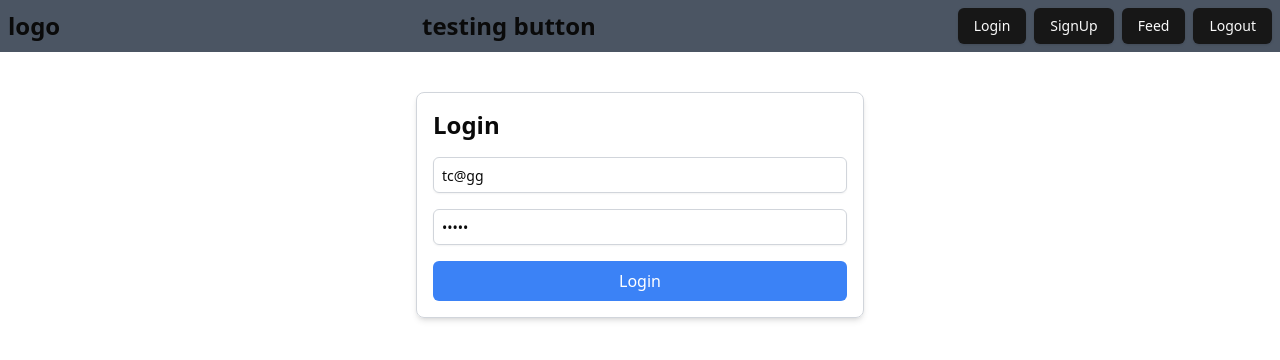
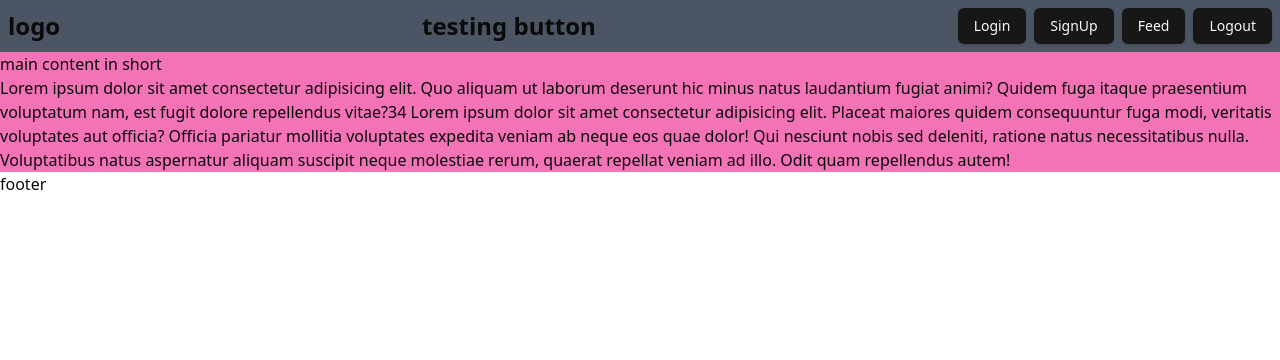
Before and after one commit to trishitchar/TcharGram, a React (Vite) app in the folder client/: page / in a window 1280 px wide. Before the commit this address led to /login. Shown: the top 360 px of the page. Built offline with nearby package versions, Linux system fonts and the light colour scheme.

Commit message:
some change on auth.ts

```diff
--- a/client/src/App.tsx
+++ b/client/src/App.tsx
@@ -1,27 +1,59 @@
 import React from 'react';
 import { Routes, Route, Navigate } from 'react-router-dom';
+import { useAuth } from '@/middleware/auth'; // Update this path as needed
 import Login from './pages/Login';
 import Landing from './pages/Landing';
 import Register from './pages/Register';
 import Profile from './pages/Profile';
 import NotFound from './pages/NotFound';
 import Feed from './pages/Feed';
-import { auth } from '@/middleware/auth';
+
+const ProtectedRoute: React.FC<{ children: React.ReactNode }> = ({ children }) => {
+  const { isAuthenticated } = useAuth();
+  return isAuthenticated ? <>{children}</> : <Navigate to="/login" />;
+};
+
+const PublicOnlyRoute: React.FC<{ children: React.ReactNode }> = ({ children }) => {
+  const { isAuthenticated } = useAuth();
+  return isAuthenticated ? <Navigate to="/feed" /> : <>{children}</>;
+};
 
 const App: React.FC = () => {
-  const { isAuthenticated } = auth();
-
   return (
     <Routes>
       <Route path="/" element={<Landing />} />
-      <Route path="/login" element={isAuthenticated ? <Navigate to="/feed" /> : <Login />} />
-      <Route path="/register" element={isAuthenticated ? <Navigate to="/feed" /> : <Register />} />
-      {isAuthenticated && (
-        <>
-          <Route path="/feed" element={<Feed />} />
-          <Route path="/profile/:id" element={<Profile />} />
-        </>
-      )}
+      <Route
+        path="/login"
+        element={
+          <PublicOnlyRoute>
+            <Login />
+          </PublicOnlyRoute>
+        }
+      />
+      <Route
+        path="/register"
+        element={
+          <PublicOnlyRoute>
+            <Register />
+          </PublicOnlyRoute>
+        }
+      />
+      <Route
+        path="/feed"
+        element={
+          <ProtectedRoute>
+            <Feed />
+          </ProtectedRoute>
+        }
+      />
+      <Route
+        path="/profile/:id"
+        element={
+          <ProtectedRoute>
+            <Profile />
+          </ProtectedRoute>
+        }
+      />
       <Route path="*" element={<NotFound />} />
     </Routes>
   );
--- a/client/src/main.tsx
+++ b/client/src/main.tsx
@@ -1,4 +1,3 @@
-// index.tsx
 import { StrictMode } from 'react';
 import { createRoot } from 'react-dom/client';
 import { BrowserRouter } from 'react-router-dom';
@@ -7,7 +6,7 @@ import './index.css';
 import { Toaster } from 'react-hot-toast';
 import { Provider } from 'react-redux';
 import store, { persistor } from './redux/store';
-import { PersistGate } from 'redux-persist/integration/react'; // Import PersistGate
+import { PersistGate } from 'redux-persist/integration/react';
 
 const rootElement = document.getElementById('root');
 
--- a/client/src/middleware/PrivateRoute.tsx
+++ b/client/src/middleware/PrivateRoute.tsx
@@ -1,6 +1,7 @@
 import React from 'react';
 import { Navigate, Route, useLocation } from 'react-router-dom';
-import { auth } from './auth';
+import { useAuth } from '@/middleware/auth';
+
 
 interface PrivateRouteProps {
   element: JSX.Element;
@@ -8,7 +9,7 @@ interface PrivateRouteProps {
 }
 
 const PrivateRoute: React.FC<PrivateRouteProps> = ({ element, path }) => {
-  const { isAuthenticated } = auth();
+  const { isAuthenticated } = useAuth();
   const location = useLocation();
 
   if (!isAuthenticated) {
--- a/client/src/middleware/PublicRoute.tsx
+++ b/client/src/middleware/PublicRoute.tsx
@@ -1,6 +1,6 @@
 import React from 'react';
 import { Navigate, Route, useLocation } from 'react-router-dom';
-import { auth } from './auth';
+import { useAuth } from '@/middleware/auth';
 
 interface PublicRouteProps {
   element: JSX.Element;
@@ -8,7 +8,7 @@ interface PublicRouteProps {
 }
 
 const PublicRoute: React.FC<PublicRouteProps> = ({ element, path }) => {
-  const { isAuthenticated } = auth();
+  const { isAuthenticated } = useAuth();
   const location = useLocation();
 
   if (isAuthenticated) {
--- a/client/src/middleware/auth.ts
+++ b/client/src/middleware/auth.ts
@@ -1,34 +1,37 @@
-import { useEffect, useState } from 'react';
-import { useNavigate } from 'react-router-dom';
+import { useState, useEffect } from 'react';
+import { useNavigate, useLocation } from 'react-router-dom';
 
-const getToken = (): string | null => localStorage.getItem('token');
+const TOKEN_KEY = 'token';
 
-export const auth = () => {
-  const [isAuthenticated, setIsAuthenticated] = useState<boolean>(false);
+export const useAuth = () => {
+  const [token, setToken] = useState<string | null>(localStorage.getItem(TOKEN_KEY));
   const navigate = useNavigate();
+  const location = useLocation();
+
+  const isAuthenticated = !!token;
 
   useEffect(() => {
-    const token = getToken();
-    if (token) {
-      setIsAuthenticated(true);
-    } else {
-      setIsAuthenticated(false);
+    const publicRoutes = ['/', '/login', '/register'];
+    const currentPath = location.pathname;
+
+    if (isAuthenticated && (currentPath === '/login' || currentPath === '/register')) {
+      navigate('/feed');
+    } else if (!isAuthenticated && !publicRoutes.includes(currentPath)) {
+      navigate('/login');
     }
+  }, [isAuthenticated, location.pathname, navigate]);
 
-    // Redirect based on the current path and authentication state
-    const handleRedirect = () => {
-      const pathname = window.location.pathname;
-      if (pathname === '/login' || pathname === '/register') {
-        if (isAuthenticated) {
-          navigate('/feed');
-        }
-      } else if (!isAuthenticated) {
-        navigate('/login');
-      }
-    };
+  const login = (newToken: string) => {
+    localStorage.setItem(TOKEN_KEY, newToken);
+    setToken(newToken);
+    navigate('/feed');
+  };
 
-    handleRedirect();
-  }, [navigate, isAuthenticated]);
+  const logout = () => {
+    localStorage.removeItem(TOKEN_KEY);
+    setToken(null);
+    navigate('/');
+  };
 
-  return { isAuthenticated };
+  return { isAuthenticated, login, logout };
 };
--- a/client/src/pages/NotFound.tsx
+++ b/client/src/pages/NotFound.tsx
@@ -6,7 +6,7 @@ const NotFound: React.FC = () => {
   const navigate = useNavigate();
 
   const handleGoToHomepage = () => {
-    navigate('/login'); // Navigate to the login page
+    navigate('/login');
   };
 
   return (
```
Also changed, not shown: 1 other file (tests, documents, lock files or other folders).
